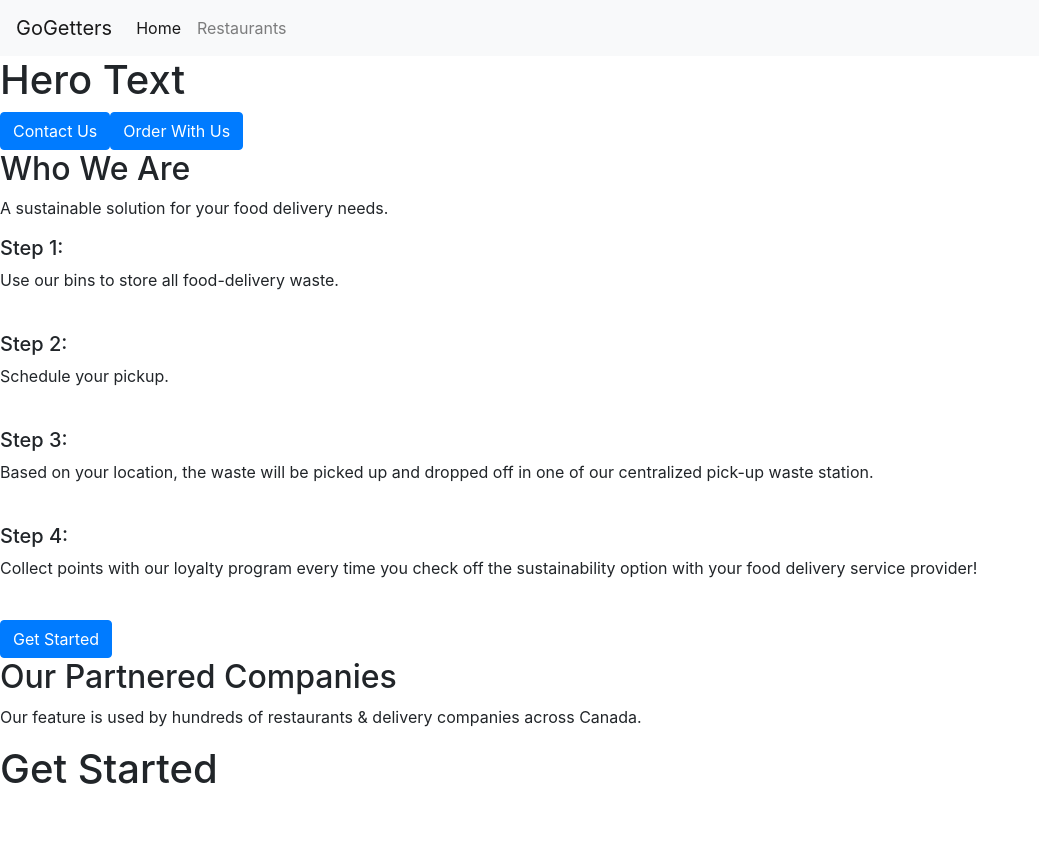
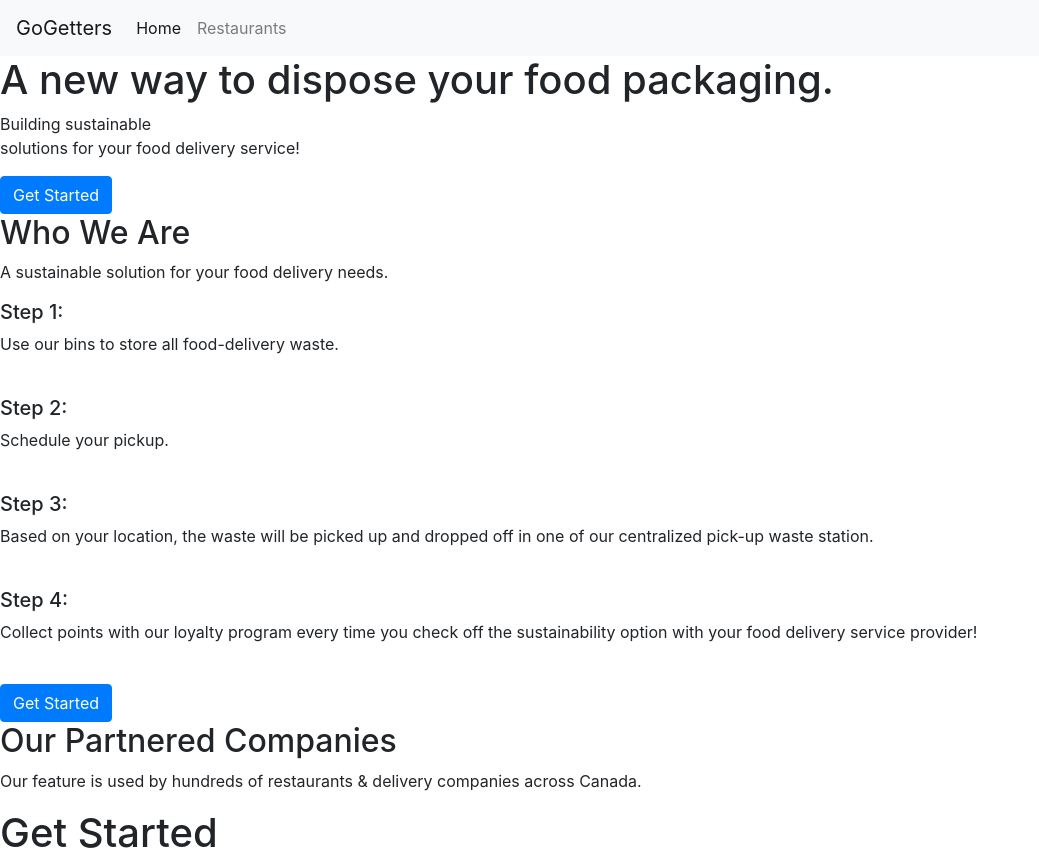
Before and after one commit to marleyanthony/skip, a React (Create React App) app in the folder client/: page /main in a window 1280 px wide. Shown: the whole page, without its empty margins (0-1039 px from the left). Before the commit the page ends 801 px from the top, so only its background shows below. Built offline with nearby package versions, Linux system fonts and the light colour scheme.

Commit message:
set up scss folder structure

```diff
--- a/client/src/components/Hero.jsx
+++ b/client/src/components/Hero.jsx
@@ -4,10 +4,15 @@ function Hero() {
   return (
     <>
       <section className="main">
-        <h1 className="main__hero-text">Hero Text</h1>
+        <div className="main__hero-content-wrapper">
+          <h1 className="main__hero-text">A new way to dispose your food packaging.</h1>
+          <p className="main__hero-sub-text">
+            Building sustainable <br />
+            solutions for your food delivery service!
+          </p>
+        </div>
         <div className="cta-btn-wrapper">
-          <button className="main__contact-btn btn btn-primary">Contact Us</button>
-          <button className="main__contact-btn btn btn-primary">Order With Us</button>
+          <button className="main__contact-btn btn btn-primary">Get Started</button>
         </div>
       </section>
     </>
--- a/client/src/index.js
+++ b/client/src/index.js
@@ -6,6 +6,8 @@ import 'bootstrap/dist/css/bootstrap.min.css';
 
 import Header from './components/Header';
 import Footer from './components/Footer';
+
+import './styles/main.css';
 
 ReactDOM.render(
   <React.StrictMode>
--- /dev/null
+++ b/client/src/styles/main.css
@@ -0,0 +1 @@
+/* No CSS *//*# sourceMappingURL=main.css.map */
--- /dev/null
+++ b/client/src/styles/main.scss
@@ -0,0 +1,5 @@
+@import './partials//variables';
+@import './partials/extends';
+@import './partials/header';
+@import './partials/footer';
+@import './partials/hero';
```
Also changed, not shown: client/src/styles/partials/_extends.scss (added), client/src/styles/partials/_footer.scss (added), client/src/styles/partials/_global.scss (added), client/src/styles/partials/_header.scss (added), client/src/styles/partials/_hero.scss (added), client/src/styles/partials/_variables.scss (added), 1 other file (tests, documents, lock files or other folders).
